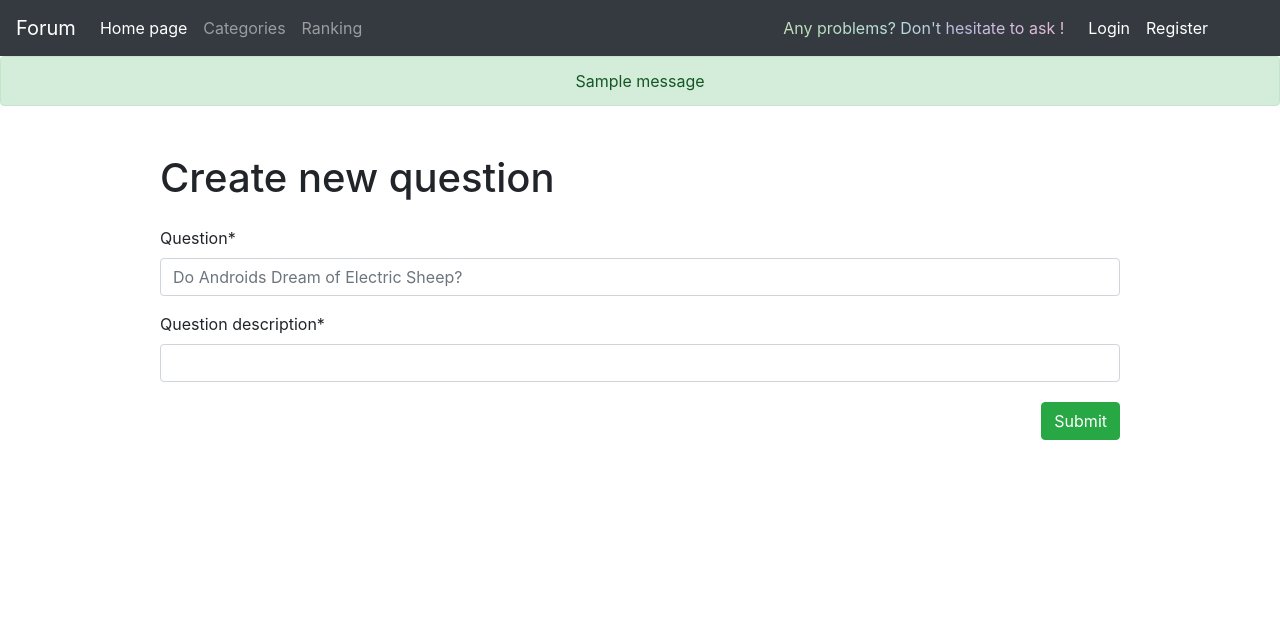
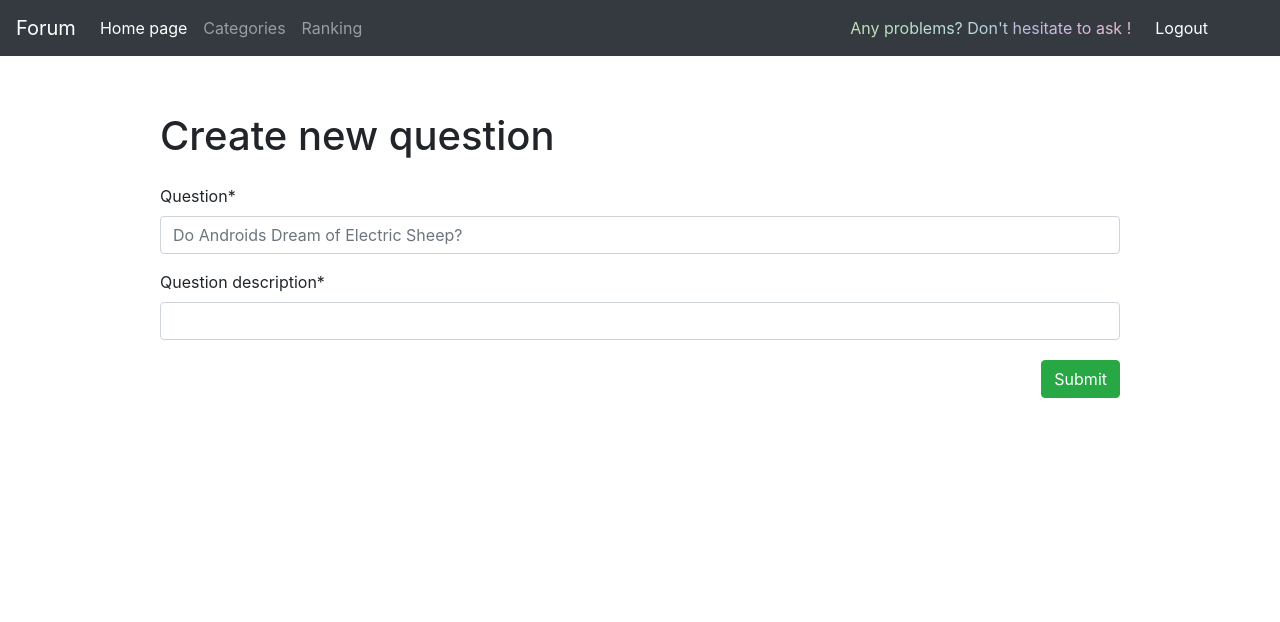
Before and after one commit to Afraiven/forum_practising_django, a Django app: page /create_question/ in a window 1280 px wide. Shown: the top 622 px of the page. Run offline with Django 3.2, Linux system fonts and the light colour scheme; a user stored in the database is signed in; tables that the repository leaves empty hold one stand-in row (values such as "Sample post"); one stand-in notice (Sample message) is shown; some libraries are stand-ins or nearby versions.

Commit message:
updated js -added message disappearing

```diff
--- a/Project/main/static/main/script.js
+++ b/Project/main/static/main/script.js
@@ -1,12 +1,4 @@
-//
-//var question = document.getElementById('question');
-//
-//const tl = new TimelineMax();
-//console.log("CZE");
-//console.log(question.innerHTML);
-//
-//tl.fromTo(question, 1.2, {x: "-100%"}, {x: "0%", ease: Power2.easeInOut})
-
+//question sliding
 var elements = document.getElementsByClassName("list-group");
 const tl = new TimelineMax();
 var num = 0.2
@@ -16,6 +8,7 @@ for(var i=0; i<elements.length; i++) {
     tl.fromTo(question, 0.5, {x: "-100%", opacity: "0"}, {x: "0%", ease: Power2.easeInOut, opacity: "1"}, "-="+num);
 }
 
+//rainbow text
 (function () {
   var angle = 0;
   var p = document.querySelector('.navbar-text');
@@ -38,3 +31,14 @@ for(var i=0; i<elements.length; i++) {
     requestAnimationFrame(wheee);
   })();
 })();
+
+//messages disappearing
+var message_ele = document.querySelector('.alert')
+if (typeof message_ele != 'undefined') {
+    setTimeout(function(){
+        tl.fromTo(message_ele, 1, {opacity: "1", y: "0%"}, {opacity: "0", y: "-100%"});
+    }, 5000);
+    setTimeout(function(){
+       message_ele.style.display = "none";
+    }, 6100);
+}
--- a/Project/main/static/main/style.css
+++ b/Project/main/static/main/style.css
@@ -5,3 +5,7 @@
 .footer-classes {
     display:none;
 }
+
+.mt-6 {
+    margin-top: 7vh !important;
+}
--- a/Project/main/templates/main/base.html
+++ b/Project/main/templates/main/base.html
@@ -33,25 +33,28 @@
         <a href="{% url 'main:create_question' %}" class="navbar-text mr-3">
           Any problems? Don't hesitate to ask !
         </a>
-
         <ul class="navbar-nav mr-5">
+        {% if request.user.is_authenticated %}
+          <li class="nav-item active mr-auto"><a class="nav-link" href="/logout">Logout</a></li>
+        {% else %}
           <li class="nav-item active mr-auto">
             <a class="nav-link" href="/login/">Login</a>
           </li>
           <li class="nav-item active">
             <a class="nav-link" href="/register/">Register</a>
           </li>
+        {% endif %}
         </ul>
       </div>
     </nav>
     {% if messages %}
         {% for message in messages %}
-          <div class="alert text-center alert-{{ message.tags }}">
+          <div class="alert text-center alert-{{ message.tags }} position-absolute w-100">
             {{ message }}
           </div>
         {% endfor %}
     {% endif %}
-    <div class="w-75 mx-auto mt-5">
+    <div class="w-75 mx-auto mt-6">
         {% block content %}
         {% endblock %}
     </div>
--- a/Project/main/views.py
+++ b/Project/main/views.py
@@ -4,6 +4,7 @@ from django.urls import reverse
 from django.views import generic
 from django.contrib.auth.decorators import login_required
 from django.utils import timezone
+from django.contrib import messages
 
 from .models import Choice, Question, Comment
 from .forms import CreateQuestionForm
@@ -102,6 +103,7 @@ def create_question_view(request):
             form_obj.user = request.user
             form_obj.pub_date = timezone.now()
 
+            messages.success(request, "Your question has been added successfully")
             form_obj.save()
             return HttpResponseRedirect(reverse('main:index'))
 
```
Also changed, not shown: Project/main/templates/main/index.html (+7 -2 lines), Project/Project/urls.py (line endings or trailing spaces), Project/db.sqlite3.
